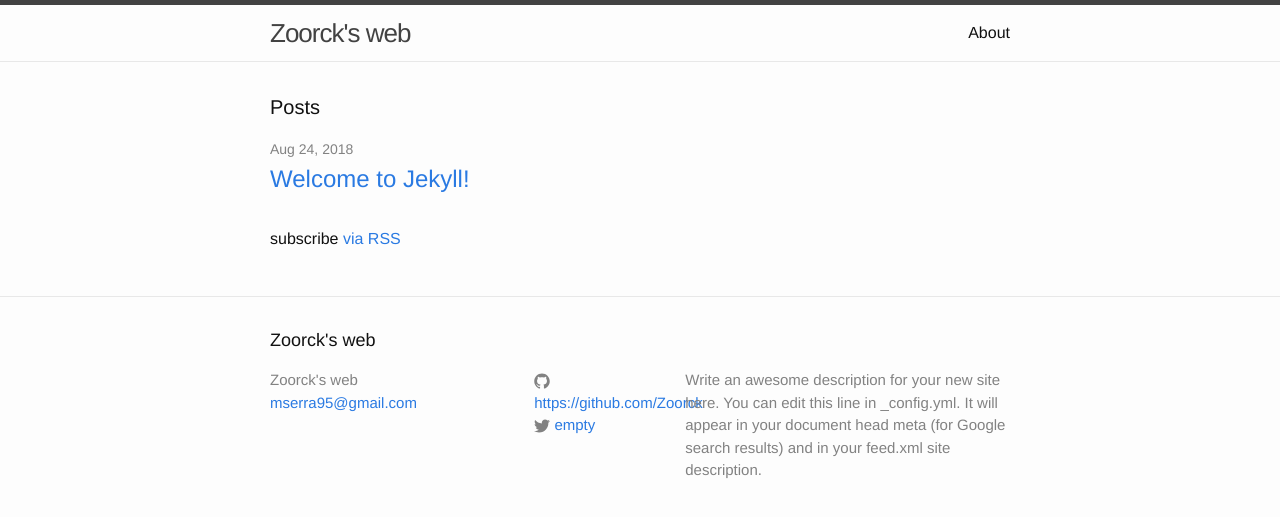
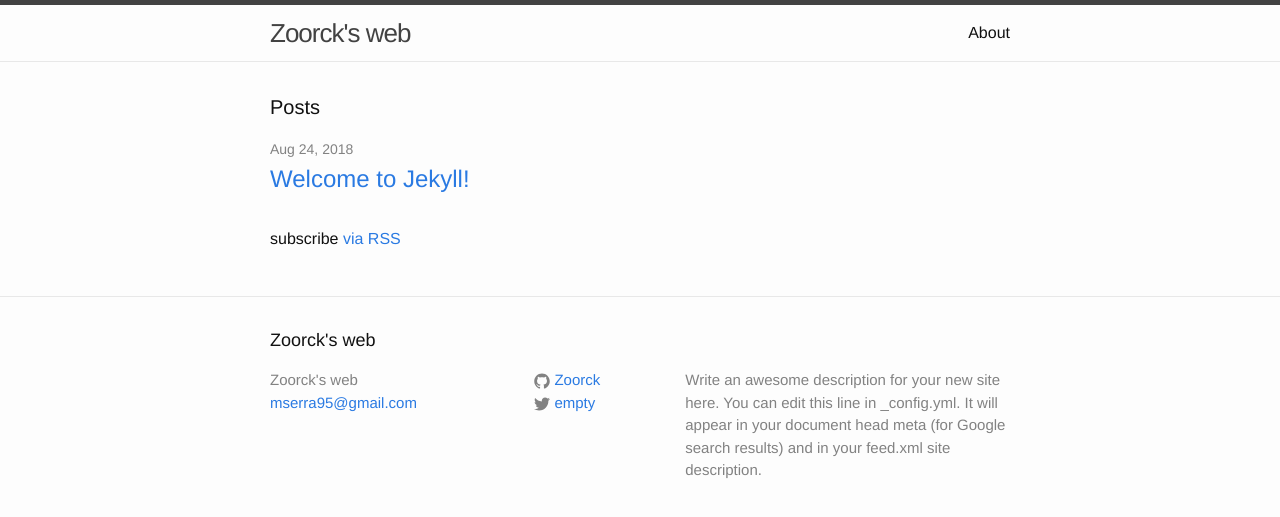
Before and after one commit to Zoorck/zoorck.github.io, a Jekyll site: the page built from index.html, in a window 1280 px wide. Shown: the top 517 px of the page. Built offline with Jekyll 4.4.1, drawn with Linux system fonts in a browser that asks for light colours; part of the change alters nothing that is shown.

Commit message:
Configured github account

```diff
--- a/_config.yml
+++ b/_config.yml
@@ -17,7 +17,7 @@ description: > # this means to ignore newlines until "baseurl:"
 baseurl: "" # the subpath of your site, e.g. /blog
 url: "https://zoorck.github.io" # the base hostname & protocol for your site
 twitter_username: empty
-github_username:  https://github.com/Zoorck
+github_username:  Zoorck
 
 # Build settings
 markdown: kramdown
```
